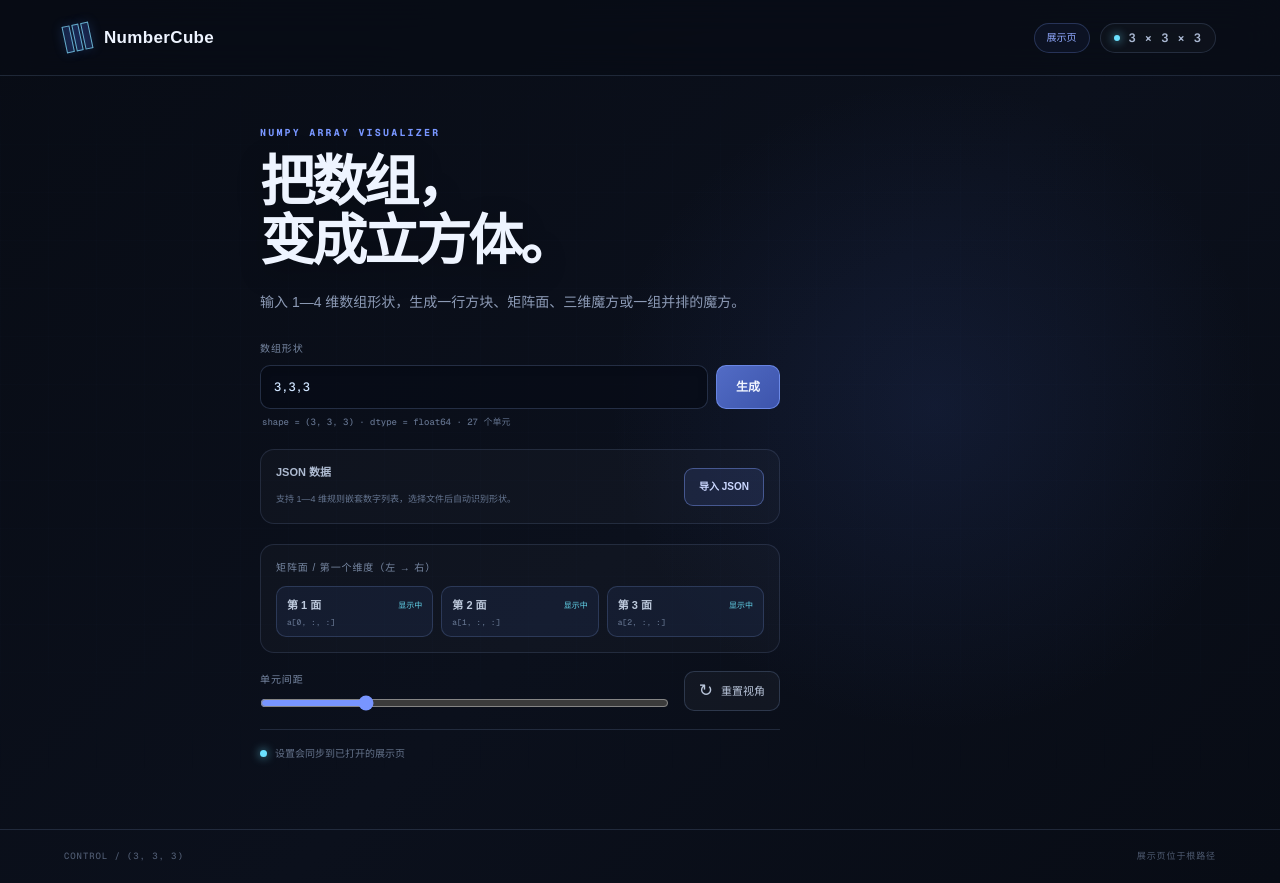
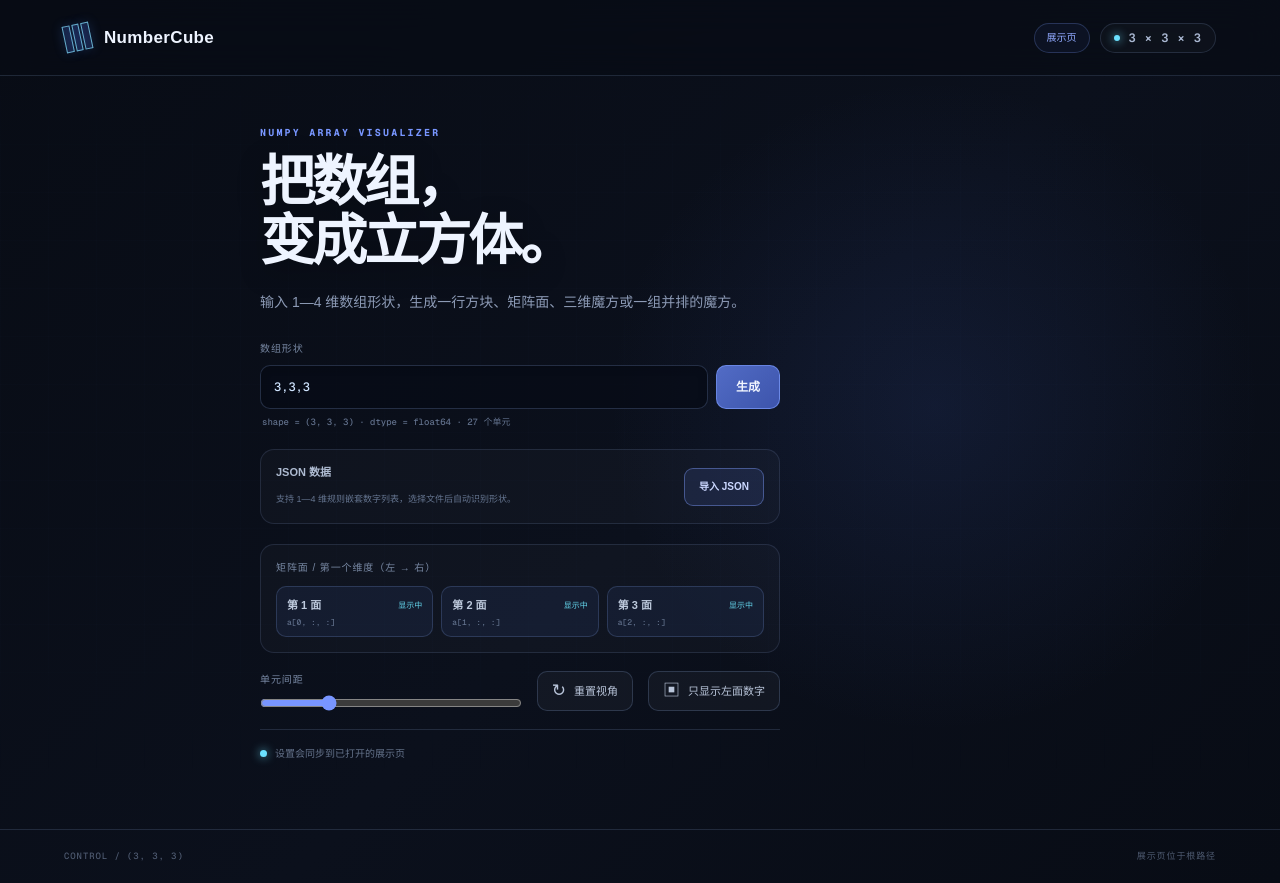
Before and after one commit to LIKE9426334946/NumberCube, a Next.js app: page /control in a window 1280 px wide. Built offline with nearby package versions, Linux system fonts and the light colour scheme.

Commit message:
Toggle left-face-only number labels

```diff
--- a/app/control/page.tsx
+++ b/app/control/page.tsx
@@ -235,6 +235,18 @@ export default function ControlPage() {
               <span aria-hidden="true">↻</span>
               重置视角
             </button>
+            <button
+              type="button"
+              className={state.frontNumbersOnly ? "reset-button face-number-button is-active" : "reset-button face-number-button"}
+              aria-pressed={state.frontNumbersOnly}
+              onClick={() => setState((current) => ({
+                ...current,
+                frontNumbersOnly: !current.frontNumbersOnly,
+              }))}
+            >
+              <span aria-hidden="true">▣</span>
+              {state.frontNumbersOnly ? "显示全部面数字" : "只显示左面数字"}
+            </button>
           </div>
 
           <div className="legend" aria-label="页面说明">
--- a/app/cube.tsx
+++ b/app/cube.tsx
@@ -10,6 +10,7 @@ export type CubeState = {
   values: number[] | null;
   sourceName: string | null;
   hiddenLayers: number[];
+  frontNumbersOnly: boolean;
   rotation: Rotation;
   zoom: number;
   spacing: number;
@@ -37,6 +38,7 @@ export const defaultCubeState: CubeState = {
   values: null,
   sourceName: null,
   hiddenLayers: [],
+  frontNumbersOnly: false,
   rotation: { ...defaultRotation },
   zoom: 0.95,
   spacing: 64,
@@ -188,6 +190,7 @@ function normalizeState(value: unknown): CubeState {
     values,
     sourceName,
     hiddenLayers,
+    frontNumbersOnly: stored.frontNumbersOnly === true,
     rotation,
     zoom: Number.isFinite(stored.zoom)
       ? Math.min(1.3, Math.max(0.58, Number(stored.zoom)))
@@ -406,7 +409,7 @@ export function CubeStage({ state, setState }: { state: CubeState; setState: Cub
         onPointerCancel={() => { drag.current.active = false; }}
         onWheel={changeZoom}
         role="img"
-        aria-label={`可旋转的 ${shapeLabel} 数字数组，共 ${totalCells} 个数据单元`}
+        aria-label={`可旋转的 ${shapeLabel} 数字数组，共 ${totalCells} 个数据单元${state.frontNumbersOnly ? "，当前仅显示初始视角左侧正面的数字" : ""}`}
       >
         <div
           className="cube-matrix"
@@ -426,8 +429,8 @@ export function CubeStage({ state, setState }: { state: CubeState; setState: Cub
               }}
             >
               {faces.map((face) => (
-                <div className={`cell-face ${face}`} key={face}>
-                  <span>{cell.value}</span>
+                <div className={`cell-face ${face}`} data-face={face} key={face}>
+                  {(!state.frontNumbersOnly || face === "front") && <span>{cell.value}</span>}
                 </div>
               ))}
             </div>
--- a/app/globals.css
+++ b/app/globals.css
@@ -420,6 +420,13 @@ h1 {
 
 .reset-button span { font-size: 17px; }
 
+.face-number-button.is-active {
+  border-color: rgba(107, 225, 255, 0.55);
+  color: #d9f9ff;
+  background: rgba(54, 153, 188, 0.14);
+  box-shadow: inset 0 0 18px rgba(74, 203, 239, 0.05);
+}
+
 .legend {
   display: flex;
   gap: 25px;
```
